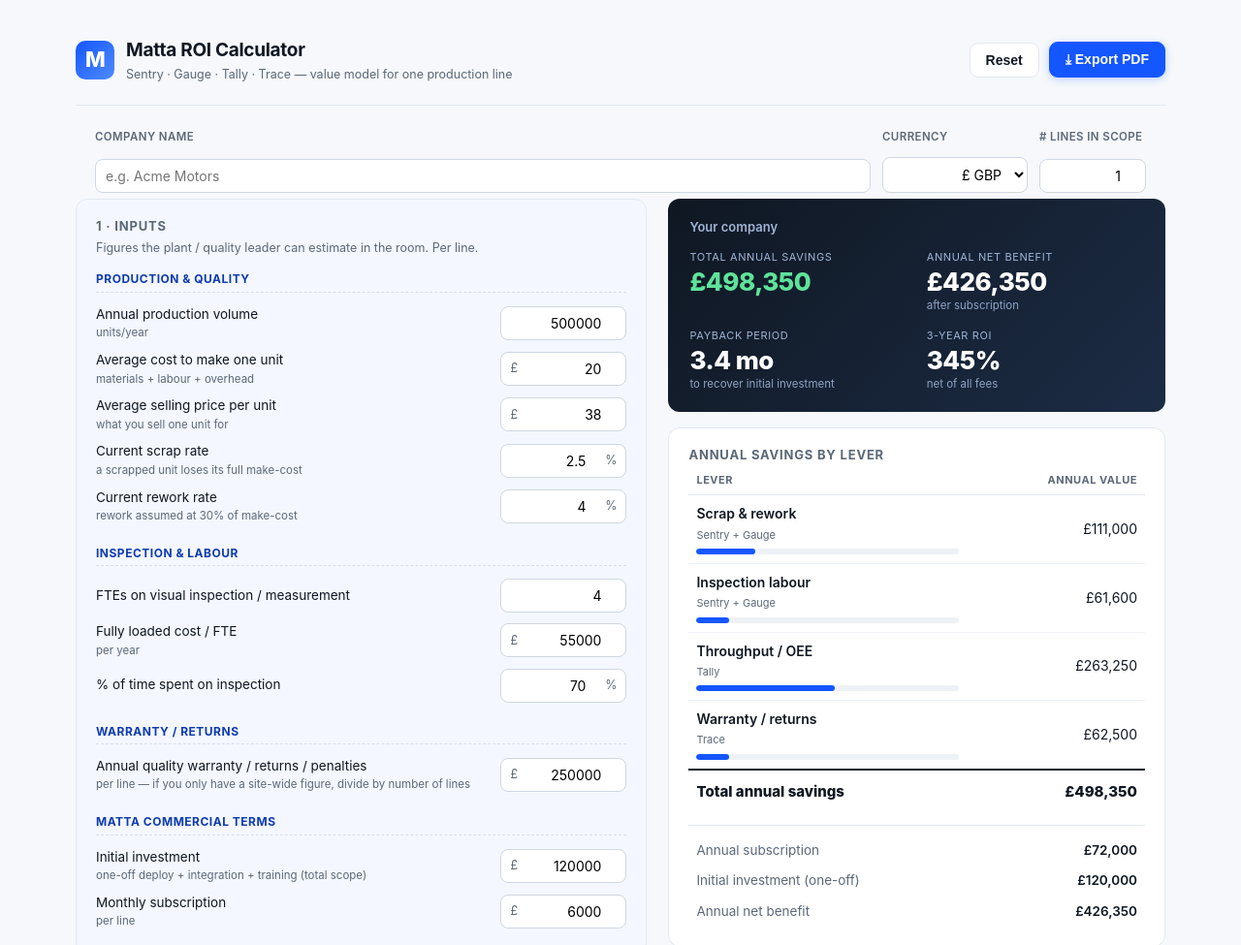
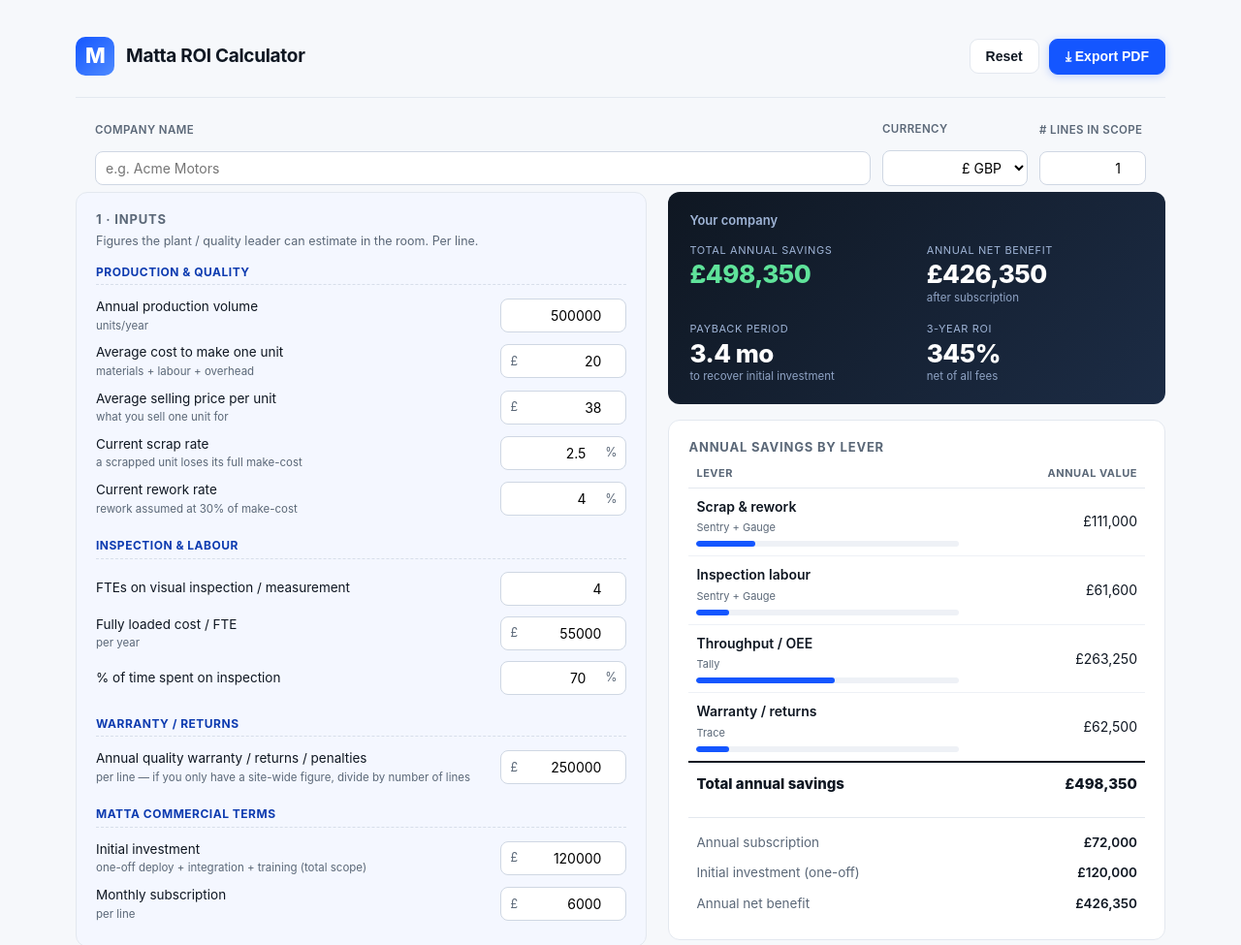
Before and after one commit to Doumaire/matta-roi-calculator, a plain HTML site: page index.html in a window 1280 px wide. Shown: the top 975 px of the page at 97% size. Drawn offline with Linux system fonts and the light colour scheme.

Commit message:
Add files via upload

```diff
--- a/index.html
+++ b/index.html
@@ -310,7 +310,6 @@
       <div class="logo">M</div>
       <div>
         <h1>Matta ROI Calculator</h1>
-        <p class="no-print">Sentry · Gauge · Tally · Trace — value model for one production line</p>
       </div>
     </div>
     <div class="header-actions no-print">
```
